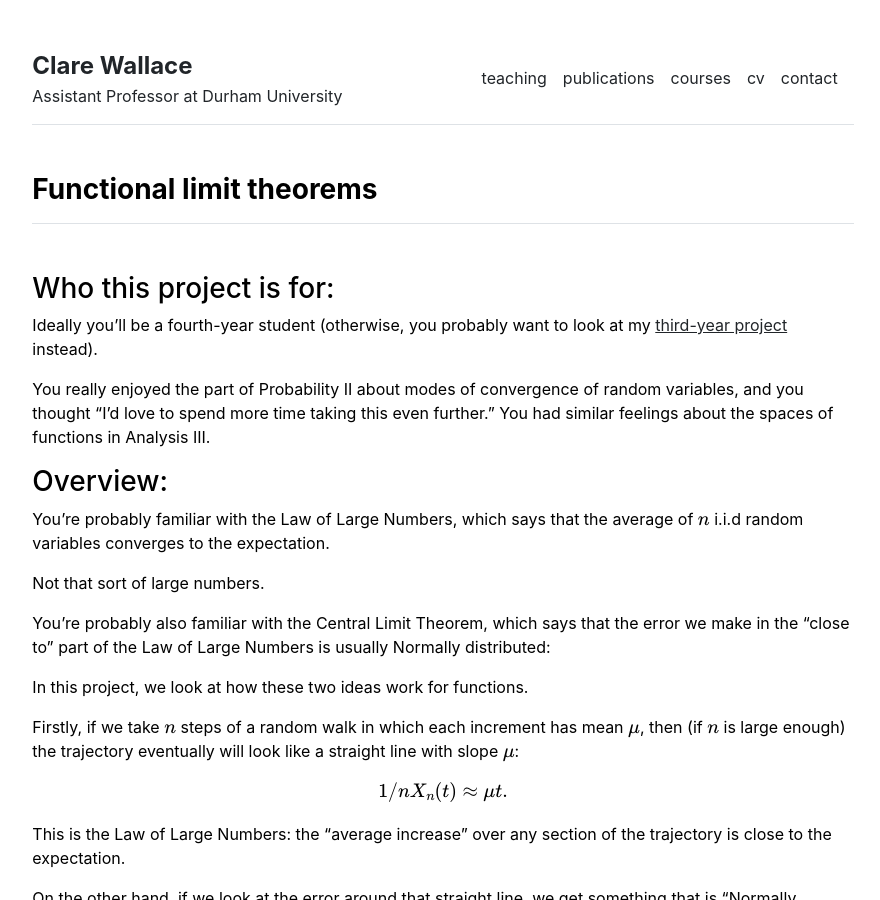
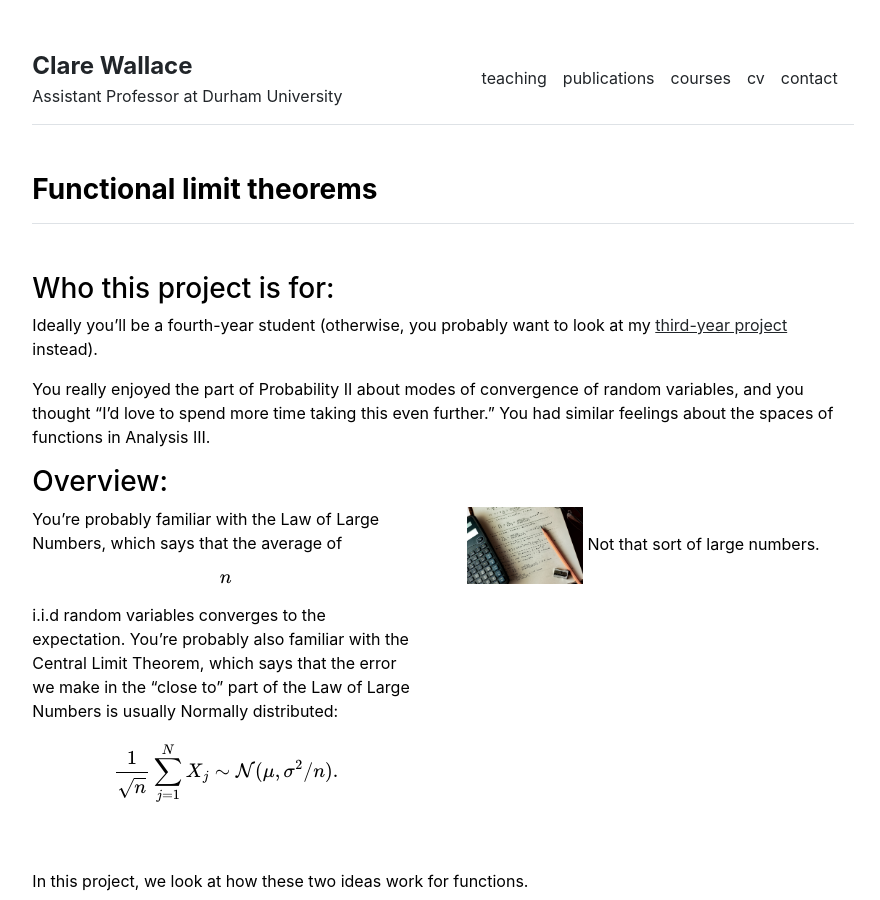
Before and after one commit to CWallace23/cwallace23.github.io, a Jekyll site: the page built from teaching/final-year-projects/functional-limit-theorems.md, in a window 1280 px wide and 900 px high. Shown: the whole window, without its empty margins (197-1077 px from the left). Built offline with Jekyll 4.4.1, drawn with Linux system fonts in a browser that asks for light colours.

Commit message:
previous projects

```diff
--- a/teaching/final-year-projects/functional-limit-theorems.md
+++ b/teaching/final-year-projects/functional-limit-theorems.md
@@ -11,11 +11,18 @@ You really enjoyed the part of Probability II about modes of convergence of rand
 
 <h3>Overview:</h3>
 
-You’re probably familiar with the Law of Large Numbers, which says that the average of $$n$$ i.i.d random variables converges to the expectation.
-
-Not that sort of large numbers.
-
-You’re probably also familiar with the Central Limit Theorem, which says that the error we make in the “close to” part of the Law of Large Numbers is usually Normally distributed:
+<div class="row g-5 mb-5">
+    <div class="col-md-6">
+    <p> You’re probably familiar with the Law of Large Numbers, which says that the average of $$n$$ i.i.d random variables converges to the expectation.
+    You’re probably also familiar with the Central Limit Theorem, which says that the error we make in the “close to” part of the Law of Large Numbers is usually Normally distributed:
+    $$\frac{1}{\sqrt{n}} \sum_{j=1}^N X_j \sim \mathcal{N} ( \mu, \sigma^2/n).$$
+    </p>
+    </div>
+    <div class="col-md-6">
+    <img src="{{ site.github.url }}/assets/img/3h-2025.jpg" alt="A very generic picture of some maths in a notebook" width="30%">
+    Not that sort of large numbers.
+    </div>
+</div>
 
 In this project, we look at how these two ideas work for functions.
 
```
Also changed, not shown: teaching/final-year-projects.md (+12 -2 lines), teaching/final-year-projects/assessment-and-feedback.md (+3 -3 lines), teaching/final-year-projects/previous-projects.md (+2 -2 lines), teaching/final-year-projects/previous-projects/Kevin-Bacon.md (added, +30 -0 lines), teaching/final-year-projects/previous-projects/STACK-it-up.md (added, +30 -0 lines), assets/img/3h-2025.jpg (added), assets/img/LargeNumbers.jpg (added), assets/img/RW-to-BM.png (added).
